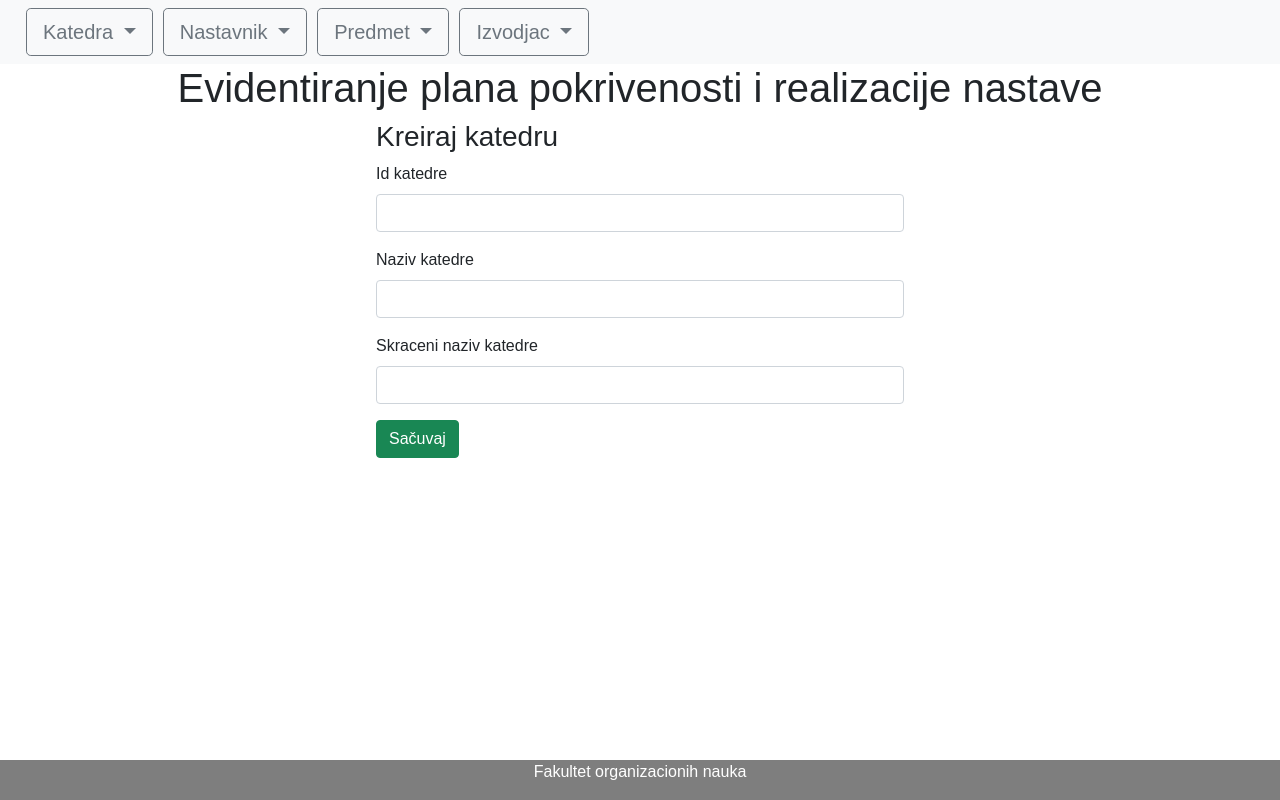
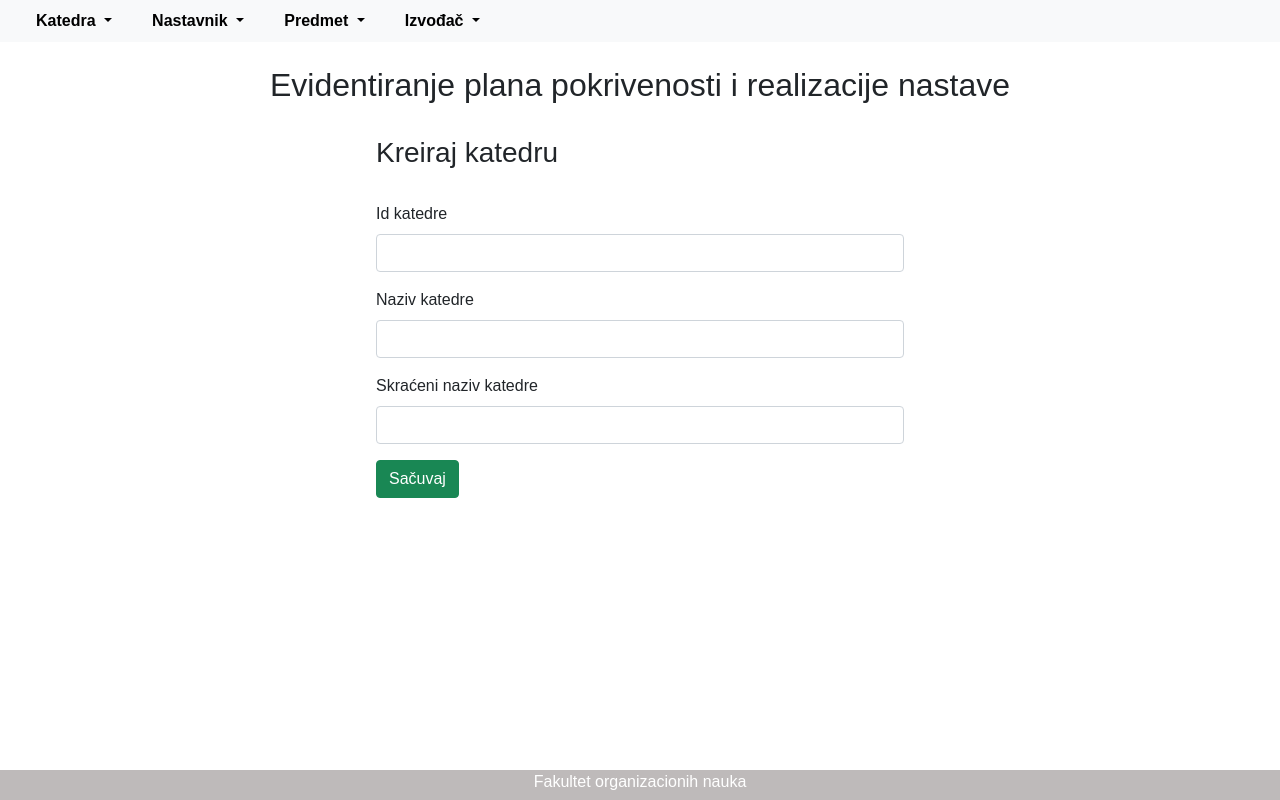
Before and after one commit to kujovic/DiplomskiAngularPocetak, an Angular app: page /create-katedra in a window 1280 px wide. Built offline with nearby package versions, Linux system fonts and the light colour scheme.

Commit message:
Dorada na dizajnu stranice

```diff
--- a/src/app/app.component.html
+++ b/src/app/app.component.html
@@ -1,4 +1,48 @@
 <nav class="navbar navbar-expand-lg navbar-light bg-light">
+
+    <li class="nav-item dropdown">
+        <a class="nav-link dropdown-toggle" href="#" id="navbarDropdown" role="button" data-toggle="dropdown" aria-haspopup="true" aria-expanded="false">
+            Katedra
+        </a>
+        <div class="dropdown-menu" aria-labelledby="navbarDropdown" >
+          <a style="text-align: left;" class="dropdown-item" href="katedre">Lista katedri</a>
+          <a style="text-align: left;" class="dropdown-item" href="create-katedra">Kreiraj katedru</a>
+
+        </div>
+      </li>
+
+
+      <li class="nav-item dropdown">
+        <a class="nav-link dropdown-toggle" href="#" id="navbarDropdown" role="button" data-toggle="dropdown" aria-haspopup="true" aria-expanded="false">
+            Nastavnik
+        </a>
+        <div class="dropdown-menu" aria-labelledby="navbarDropdown" >
+          <a style="text-align: left;" class="dropdown-item" href="nastavnici">Lista nastavnika</a>
+
+        </div>
+      </li>
+
+
+      <li class="nav-item dropdown">
+        <a class="nav-link dropdown-toggle" href="#" id="navbarDropdown" role="button" data-toggle="dropdown" aria-haspopup="true" aria-expanded="false">
+            Predmet
+        </a>
+        <div class="dropdown-menu" aria-labelledby="navbarDropdown" >
+          <a style="text-align: left;" class="dropdown-item" href="predmeti">Lista predmeta</a>
+
+        </div>
+      </li>
+
+
+      <li class="nav-item dropdown">
+        <a class="nav-link dropdown-toggle" href="#" id="navbarDropdown" role="button" data-toggle="dropdown" aria-haspopup="true" aria-expanded="false">
+            Izvođač
+        </a>
+        <div class="dropdown-menu" aria-labelledby="navbarDropdown" >
+          <a style="text-align: left;" class="dropdown-item" href="izvodjaci">Lista izvođača</a>
+
+        </div>
+      </li>
     <!-- <ul class="navbar-nav">
 
         <li class="nav-item active">
@@ -35,8 +79,11 @@
         </div>
     </div> -->
 
+
+
+
     <!-- Dugme za KATEDRU -->
-    <div class="btn-group" style="margin-left: 10px;">
+   <!--  <div class="btn-group" style="margin-left: 10px;">
         <button type="button" class="btn btn-outline-secondary dropdown-toggle btn-lg" data-toggle="dropdown"
             aria-haspopup="true" aria-expanded="false">
             Katedra
@@ -47,7 +94,7 @@
         </div>
     </div>
 
-    <!-- Dugme za NASTAVNIKA -->
+   <!-- Dugme za NASTAVNIKA
     <div class="btn-group" style="margin-left: 10px;">
         <button type="button" class="btn btn-outline-secondary dropdown-toggle btn-lg" data-toggle="dropdown"
             aria-haspopup="true" aria-expanded="false">
@@ -58,7 +105,7 @@
         </div>
     </div>
 
-    <!-- Dugme za PREDMET -->
+    Dugme za PREDMET
     <div class="btn-group" style="margin-left: 10px;">
         <button type="button" class="btn btn-outline-secondary dropdown-toggle btn-lg" data-toggle="dropdown"
             aria-haspopup="true" aria-expanded="false">
@@ -70,21 +117,21 @@
     </div>
 
 
-    <!-- Dugme za IZVODJACA -->
+ Dugme za IZVODJACA
     <div class="btn-group" style="margin-left: 10px;">
         <button type="button" class="btn btn-outline-secondary dropdown-toggle btn-lg" data-toggle="dropdown"
             aria-haspopup="true" aria-expanded="false">
-            Izvodjac
+            Izvodjač
         </button>
         <div class="dropdown-menu">
-            <a routerLink="izvodjaci" routerLinkActive="active" class="nav link">Lista izvodjaca</a>
+            <a routerLink="izvodjaci" routerLinkActive="active" class="nav link">Lista izvodjača</a>
         </div>
     </div>
-
+ -->
 </nav>
 
-
-<h1 class="text-center">{{title}}</h1>
+<br>
+<h2 class="text-center">{{title}}</h2>
 <div class="container">
     <router-outlet></router-outlet>
 </div>
--- a/src/app/create-katedra/create-katedra.component.html
+++ b/src/app/create-katedra/create-katedra.component.html
@@ -1,26 +1,27 @@
 <div class="col-md-6 offset-md-3">
+    <br>
     <h3> Kreiraj katedru</h3>
-<form (ngSubmit) = "onSubmit()">
+    <br>
+    <form (ngSubmit)="onSubmit()">
 
 
         <div class="form-group">
             <label>Id katedre</label>
-        <input type="text" class="form-control" id = "katedraId"
-            [(ngModel)] = "katedra.katedraId" name="katedraId">
+            <input type="text" class="form-control" id="katedraId" [(ngModel)]="katedra.katedraId" name="katedraId">
         </div>
 
         <div class="form-group">
             <label>Naziv katedre</label>
-        <input type="text" class="form-control" id = "nazivKatedre"
-            [(ngModel)] = "katedra.nazivKatedre" name="nazivKatedre">
+            <input type="text" class="form-control" id="nazivKatedre" [(ngModel)]="katedra.nazivKatedre"
+                name="nazivKatedre">
         </div>
 
         <div class="form-group">
-        <label>Skraceni naziv katedre</label>
-        <input type="text" class="form-control" id = "skraceniNazivKatedre"
-            [(ngModel)] = "katedra.skraceniNazivKatedre" name="skraceniNazivKatedre">
+            <label>Skraćeni naziv katedre</label>
+            <input type="text" class="form-control" id="skraceniNazivKatedre" [(ngModel)]="katedra.skraceniNazivKatedre"
+                name="skraceniNazivKatedre">
         </div>
 
-    <button class = "btn btn-success" type="submit">Sačuvaj</button>
+        <button class="btn btn-success" type="submit">Sačuvaj</button>
     </form>
 </div>
--- a/src/app/izvodjac-list/izvodjac-list.component.html
+++ b/src/app/izvodjac-list/izvodjac-list.component.html
@@ -1,4 +1,5 @@
-<h2> Lista izvodjaca: </h2>
+<br>
+<h3> Lista izvodjača </h3>
 
  <!-- <div class="btn-group" style="margin-bottom: 10px;">
     <button type="button" class="btn btn-outline-secondary dropdown-toggle" data-toggle="dropdown"
@@ -13,9 +14,10 @@
         </div>
     </div> -->
 
+    <br>
     <div class="form-group row" >
-        <label for="search" class="col-sm-2 col-form-label" style="text-align: right;">Pretraži</label>
-        <div class="col-sm-2">
+        <label for="search" class="col-sm-1 col-form-label" style="text-align: left;">Pretraži</label>
+        <div class="col-sm-2" >
             <input type="text" [(ngModel)]="searchValue" class="form-control" id="search" />
         </div>
 
--- a/src/app/katedra-list/katedra-list.component.html
+++ b/src/app/katedra-list/katedra-list.component.html
@@ -1,11 +1,11 @@
-<h2> Lista katedri: </h2>
-
+<h3> Lista katedri </h3>
+<br>
 <table class="table table-striped">
     <thead>
         <tr>
            <!-- <th>Id katedre </th> -->
             <th>Naziv katedre </th>
-            <th>Skraceni naziv katedre</th>
+            <th>Skraćeni naziv katedre</th>
             <th>Akcije</th>
         </tr>
     </thead>
--- a/src/app/nastavnik-list/nastavnik-list.component.html
+++ b/src/app/nastavnik-list/nastavnik-list.component.html
@@ -1,4 +1,5 @@
-<h2> Lista nastavnika: </h2>
+<h3> Lista nastavnika </h3>
+<br>
 <table class="table table-striped">
     <thead>
         <tr>
--- a/src/app/predmet-list/predmet-list.component.html
+++ b/src/app/predmet-list/predmet-list.component.html
@@ -1,4 +1,5 @@
-<h2> Lista predmeta: </h2>
+<h3> Lista predmeta </h3>
+<br>
 <table class="table table-striped">
     <thead>
         <tr>
--- a/src/app/update-katedra/update-katedra.component.html
+++ b/src/app/update-katedra/update-katedra.component.html
@@ -1,5 +1,8 @@
+
 <div class="col-md-6 offset-md-3">
-    <h3> Azuriraj katedru</h3>
+    <br>
+    <h3> Ažuriraj katedru</h3>
+
     <form (ngSubmit) = "onSubmit()">
 
 
@@ -16,7 +19,7 @@
         </div>
 
         <div class="form-group">
-            <label>Skraceni naziv katedre</label>
+            <label>Skraćeni naziv katedre</label>
             <input type="text" class="form-control" id = "skraceniNazivKatedre"
                 [(ngModel)] = "katedra.skraceniNazivKatedre" name="skraceniNazivKatedre">
         </div>
--- a/src/styles.css
+++ b/src/styles.css
@@ -7,6 +7,7 @@ body{
     padding: 0;
     background: rgb(255, 255, 255);
     font-family: Arial;
+
 }
 .navbar{
     color: red;
@@ -38,8 +39,8 @@ body{
     position: absolute;
     bottom: 0;
     width:100%;
-    height: 40px;
-    background-color: rgb(126, 126, 126);
+    height: 30px;
+    background-color: rgb(190, 186, 186);
     text-align: center;
     color: white;
 }
```
Also changed, not shown: src/fonlogo1.jpg (added). Lines whose indentation alone changed are shown as unchanged.
